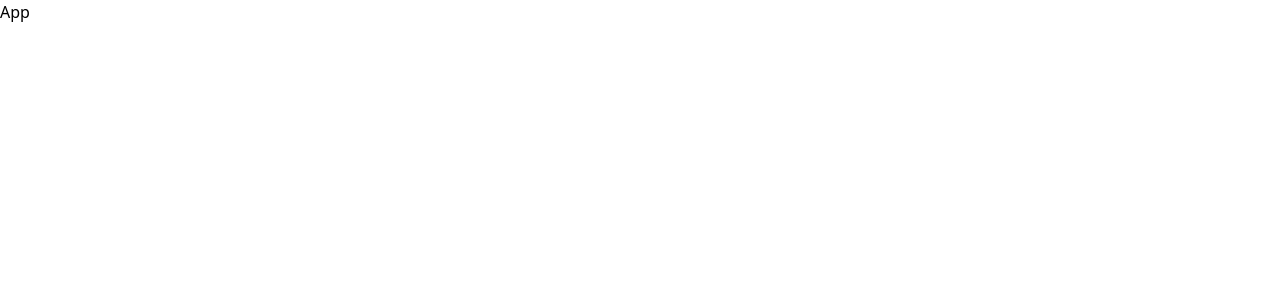
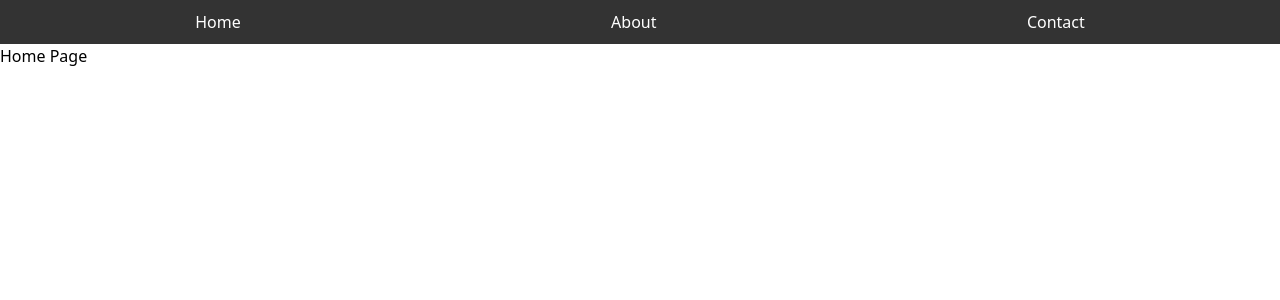
Before and after one commit to gityashh/LearnReact, a React (Vite) app: page / in a window 1280 px wide. Shown: the top 300 px of the page. Built offline with nearby package versions, Linux system fonts and the light colour scheme.

Commit message:
didn't work

```diff
--- a/src/App.jsx
+++ b/src/App.jsx
@@ -1,9 +1,25 @@
-import React from 'react'
+import React from 'react';
+import { BrowserRouter as Router, Routes, Route } from 'react-router-dom';
+import Nav from './components/Nav';
+import Home from './components/Home';
+import About from './Components/About';
+import Contact from './Components/Contact';
+
 
 const App = () => {
   return (
-    <div>App</div>
-  )
-}
+    <>
+    <Nav />
+      <div>
+        {/* Define the routes here */}
+        <Routes>
+          <Route path="/" element={<Home />} />
+          <Route path="/about" element={<About />} />
+          <Route path="/contact" element={<Contact />} />
+        </Routes>
+      </div>
+    </>
+  );
+};
 
-export default App
+export default App;
--- /dev/null
+++ b/src/Components/About.jsx
@@ -0,0 +1,11 @@
+import React, { useEffect } from 'react';
+
+const About = () => {
+  useEffect(() => {
+    console.log('About component mounted');
+  }, []);
+
+  return <h2>About Page</h2>;
+};
+
+export default About;
--- /dev/null
+++ b/src/Components/Contact.jsx
@@ -0,0 +1,11 @@
+import React, { useEffect } from 'react';
+
+const Contact = () => {
+  useEffect(() => {
+    console.log('Contact component mounted');
+  }, []);
+
+  return <h2>Contact Page</h2>;
+};
+
+export default Contact;
--- /dev/null
+++ b/src/Components/Home.jsx
@@ -0,0 +1,11 @@
+import React, { useEffect } from 'react';
+
+const Home = () => {
+  useEffect(() => {
+    console.log('Home component mounted');
+  }, []);
+
+  return <h2>Home Page</h2>;
+};
+
+export default Home;
--- /dev/null
+++ b/src/Components/Nav.jsx
@@ -0,0 +1,38 @@
+import React from 'react';
+import { NavLink } from 'react-router-dom';
+
+const Nav = () => {
+  return (
+    <nav style={styles.navbar}>
+      <NavLink to="/" style={styles.link} activeStyle={styles.activeLink}>
+        Home
+      </NavLink>
+      <NavLink to="/about" style={styles.link} activeStyle={styles.activeLink}>
+        About
+      </NavLink>
+      <NavLink to="/contact" style={styles.link} activeStyle={styles.activeLink}>
+        Contact
+      </NavLink>
+    </nav>
+  );
+};
+
+const styles = {
+  navbar: {
+    padding: '10px',
+    backgroundColor: '#333',
+    color: '#fff',
+    display: 'flex',
+    justifyContent: 'space-around',
+  },
+  link: {
+    color: '#fff',
+    textDecoration: 'none',
+  },
+  activeLink: {
+    fontWeight: 'bold',
+    textDecoration: 'underline',
+  },
+};
+
+export default Nav;
```
